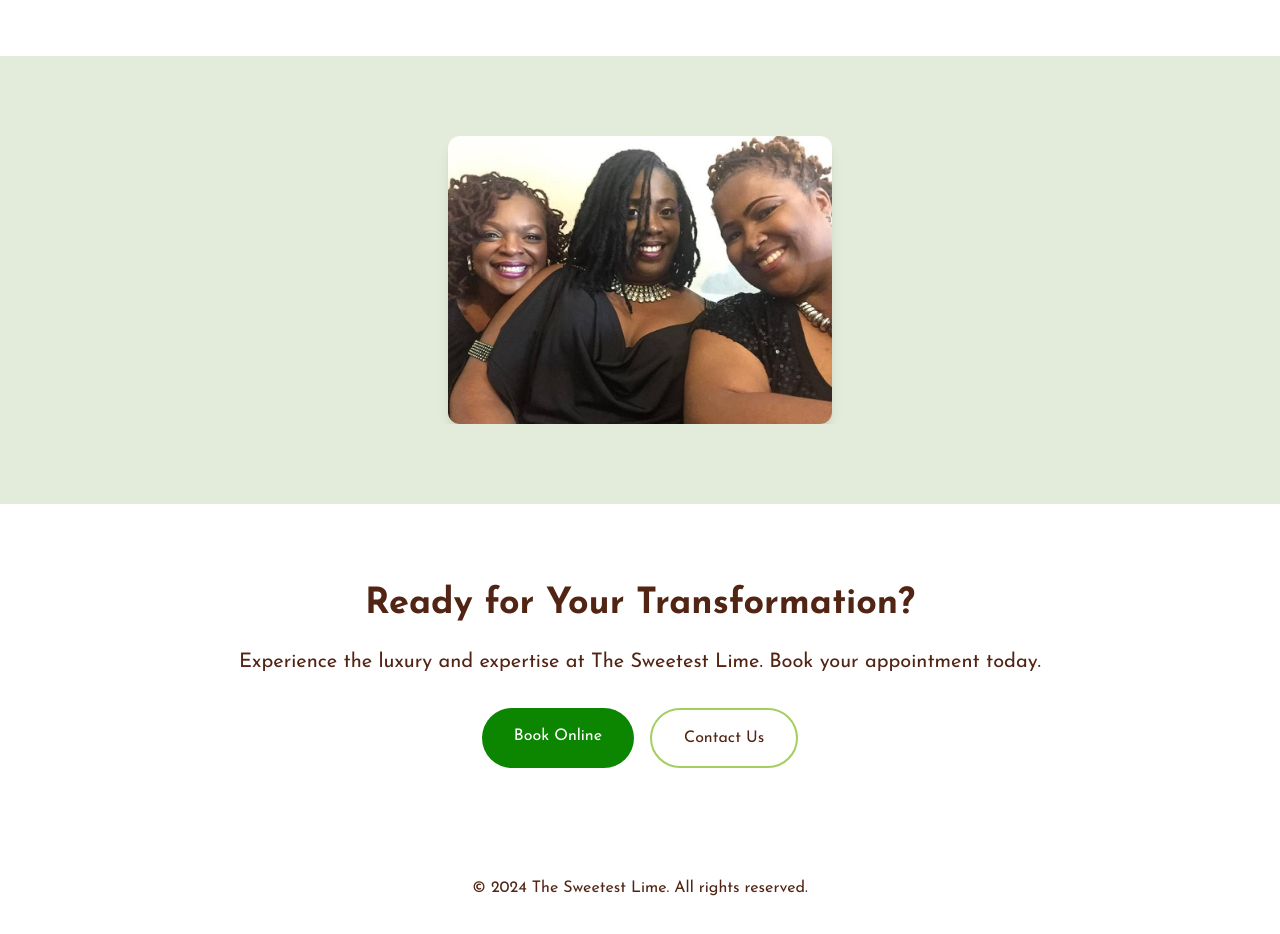
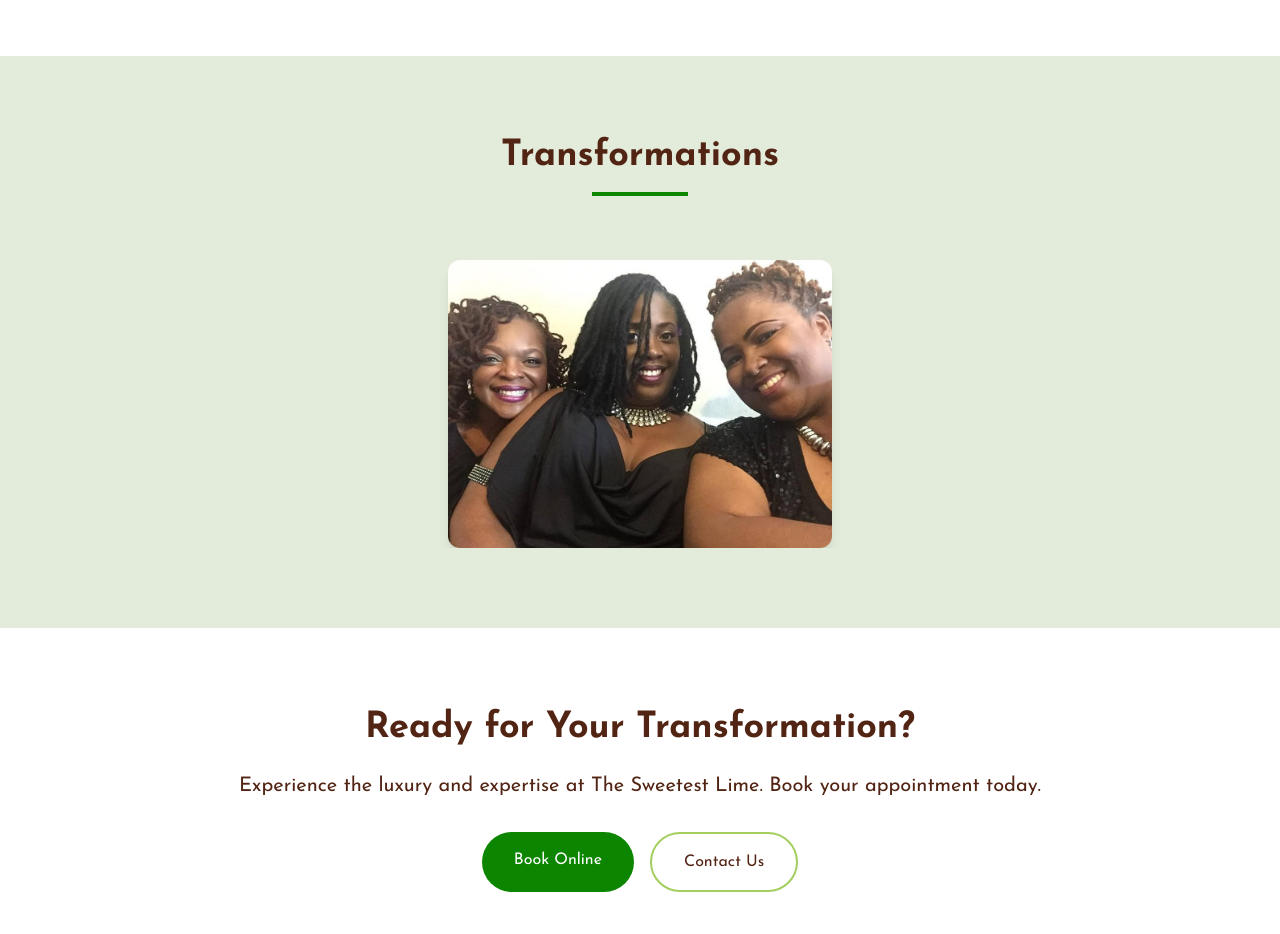
Before and after one commit to jdotglove/the-sweetest-lime-web, a Nuxt app: page / in a window 1280 px wide. Shown: the part 4280-5214 px from the top of the page. Built offline with nearby package versions, Linux system fonts and the light colour scheme.

Commit message:
TSL-05: add in apryl bio to about us page

```diff
--- a/pages/about-us.vue
+++ b/pages/about-us.vue
@@ -359,7 +359,15 @@ export default {
         {
           name: 'Apryl Gonzalez',
           role: 'Licensed Massage Therapist',
-          bio: '',
+          bio: `
+            Apryl Gonzalez is a licensed massage and bodywork therapist with 13 years of experience,
+            specializing in Swedish (relaxation) massages that promote deep relaxation and stress relief.
+            She also works full-time as a pharmacy technician, focusing on health and wellness,
+            which allows her to bring a holistic approach to guest care. As a dedicated mother of two and
+            a proud Oma (grandmother), Apryl understands the importance of balance and well-being in everyday life.
+            She will be available for evening and weekend bookings, and we are thrilled to welcome her to
+            The Sweetest Lime Salon Spa family!
+          `,
           imageSrc: '',
         },
         {
--- a/pages/index.vue
+++ b/pages/index.vue
@@ -186,19 +186,25 @@ useSeo({
 
     <!-- Hero Section -->
     <section class="relative h-[70dvh] flex items-center">
+      <!-- Background with gradient -->
       <div class="absolute inset-0 bg-gradient-to-r from-dark-green/95 to-dark-green/50"></div>
+
       <!-- Hero Content -->
       <div class="relative container mx-auto px-6 py-20 items-center flex flex-col">
         <div class="max-w-3xl flex flex-col items-center gap-3">
+          <!-- Logo Container -->
           <div class="lg:my-4 grid justify-center bg-white lg:w-[50dvw] lg:h-[40dvh] rounded-3xl">
             <img class="self-center aspect-auto lg:w-[50dvw] lg:h-[40dvh] xl:w-[40dvw]"
               alt="the sweetest lime logo with text" src="../assets/sweetest-lime-logo-and-text.png">
           </div>
+
+          <!-- Description -->
           <p class="text-xl text-[#522413]/90 max-w-2xl text-center">
             Your destination for premium beauty and wellness services. Where self-care meets luxury,
             and every visit leaves you refreshed and renewed.
           </p>
 
+          <!-- CTA Buttons -->
           <div class="flex gap-4 flex-wrap justify-center">
             <a href="https://sweet-lime-salon.square.site/" target="_blank"
               class="bg-primary text-white px-8 py-4 rounded-full hover:bg-primary/80 transition-all duration-300">
@@ -551,6 +557,10 @@ useSeo({
     <!-- Happy Clients Section -->
     <section class="py-20 px-6 bg-dark-green/20">
       <div class="container mx-auto">
+        <h2 class="text-4xl font-bold text-[#522413] text-center mb-16">
+          Transformations
+          <div class="w-24 h-1 bg-accent mx-auto mt-4"></div>
+        </h2>
         <div class="relative">
           <div ref="clientsContainer"
             class="flex md:grid md:grid-cols-3 lg:flex lg:justify-center gap-8 overflow-x-auto snap-x snap-mandatory scroll-smooth no-scrollbar">
```
